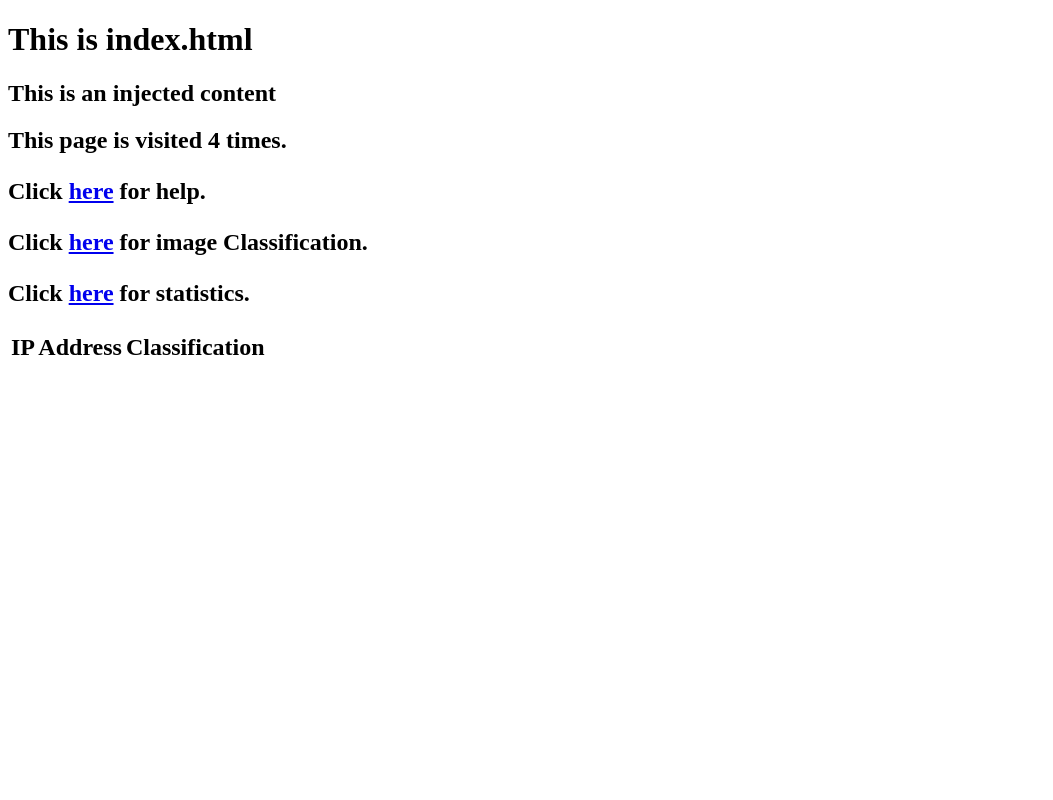
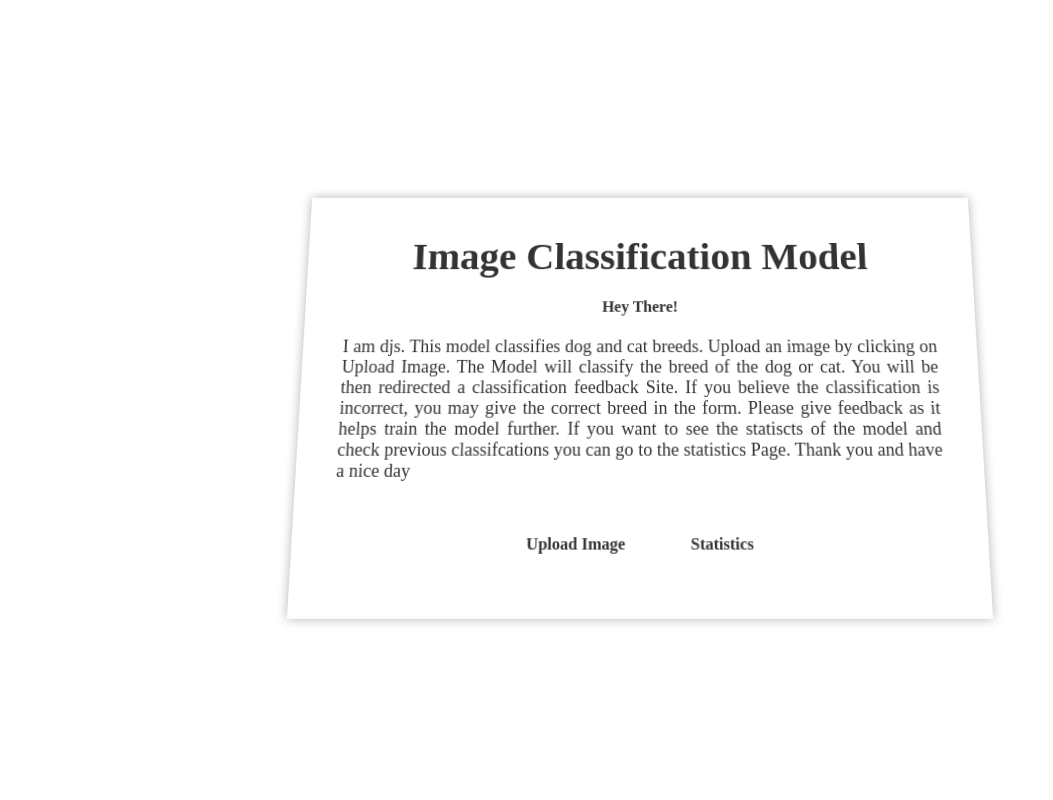
Before and after one commit to Darkdriller/Django2, a Django app: page / in a window 1280 px wide. Shown: the whole page, without its empty margins (0-1053 px from the left). Run offline with Django 4.2, Linux system fonts and the light colour scheme; lists and menus that the app fills with data are empty.

Commit message:
updated index page

```diff
--- a/templates/index.html
+++ b/templates/index.html
@@ -1,35 +1,86 @@
 <!DOCTYPE html>
-{% load static %}
-<html lang="en" dir="ltr">
+<html lang="en">
 <head>
-  <meta charset="utf-8">
-  <title>First App</title>
-  <script src="{% static 'utils.js' %}"></script>
+  <meta charset="UTF-8">
+  <meta name="viewport" content="width=device-width, initial-scale=1.0">
+  <title>Image Classification Model</title>
+  <style>
+    /* Reset some default styles */
+    body, h1, h2, p {
+      margin: 0;
+      padding: 0;
+    }
+
+    /* Main container */
+    .container {
+      display: flex;
+      justify-content: center;
+      align-items: center;
+      height: 100vh;
+      perspective: 1000px;
+    }
+
+    /* Content section */
+    .content {
+      text-align: center;
+      color: #333;
+      max-width: 600px;
+      margin: 0 auto;
+      padding: 40px;
+      background-color: #fff;
+      box-shadow: 0 0 10px rgba(0, 0, 0, 0.3);
+      transform: rotateX(10deg);
+      transition: transform 0.5s ease;
+    }
+
+    .content:hover {
+      transform: rotateX(0deg);
+    }
+
+    .content h1 {
+      font-size: 40px;
+      margin-bottom: 20px;
+    }
+
+    .content p {
+      font-size: 18px;
+      margin-bottom: 30px;
+      text-align: justify;
+    }
+
+    .content a {
+      display: inline-block;
+      margin: 10px;
+      padding: 12px 20px;
+      background-color: #fff;
+      color: #333;
+      text-decoration: none;
+      font-weight: bold;
+      border-radius: 4px;
+      transition: background-color 0.3s ease;
+    }
+
+    .content a:hover {
+      background-color: #333;
+      color: #fff;
+    }
+  </style>
 </head>
 <body>
-  <h1>This is index.html</h1>
-
-  <h2>{{ message }}</h2>
-  <h2>This page is visited {{ count }} times.
-  <p>Click <a href="help">here</a> for help.</p>
-  <p>Click <a href="upload_image">here</a> for image Classification.</p>
-  <p>Click <a href="statistics">here</a> for statistics.</p>
-
-  <table>
-    <thead>
-        <tr>
-            <th>IP Address</th>
-            <th>Classification</th>
-        </tr>
-    </thead>
-    <!-- <tbody>
-        {% for item in table %}
-            <tr>
-                <td>{{ item.ip_address }}</td>
-                <td>{{ item.classification }}</td>
-            </tr>
-        {% endfor %} -->
-    </tbody>
-</table>
+  <div class="container">
+    <div class="content">
+      <h1>Image Classification Model</h1>
+      <h4>Hey There!</h4>
+      <p>I am djs. This model classifies dog and cat breeds. Upload an image by clicking on Upload Image.
+        The Model will classify the breed of the dog or cat. You will be then redirected a classification
+        feedback Site. If you believe the classification is incorrect, you may give the correct breed in the
+        form. Please give feedback as it helps train the model further.
+        If you want to see the statiscts of the model and check previous classifcations you can go to
+        the statistics Page. Thank you and have a nice day
+      </p>
+      <a href="upload_image">Upload Image</a>
+      <a href="statistics">Statistics</a>
+    </div>
+  </div>
 </body>
 </html>
```
Also changed, not shown: db.sqlite3, static/20230518-095039uploadcat.jpeg (deleted), static/20230518-095142uploadcat.jpeg (deleted), static/20230518-095219uploadcat.jpeg (deleted), static/20230518-095307uploadcat.jpeg (deleted), static/20230518-095342uploadcat.jpeg (deleted), static/20230518-114356uploadcat.jpeg (deleted).
